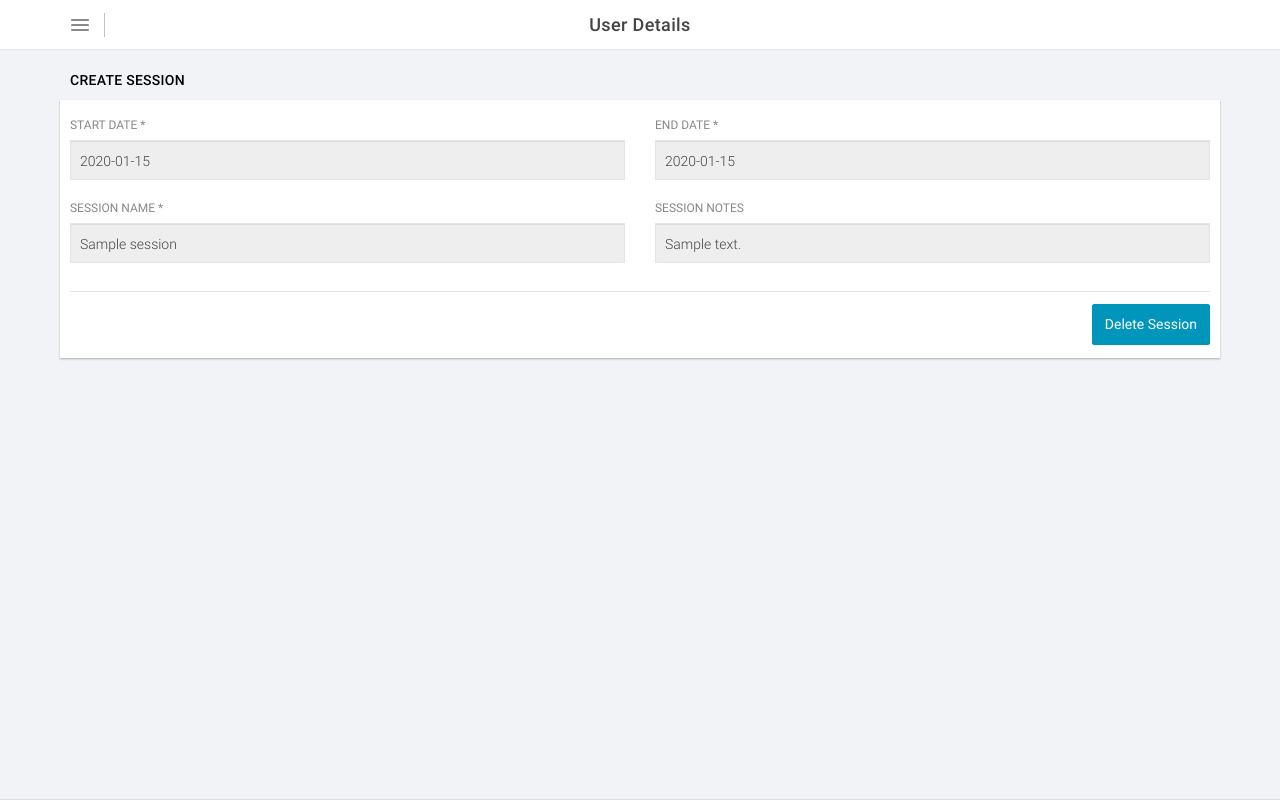
After one commit to pranaykmr/proctor-app, a Flask app: template proctorapp/templates/showSessionData.html in a window 1280 px wide. The commit adds this page. Run offline with Flask 2, Linux system fonts and the light colour scheme; the template is opened without the code that fills it: most values are stand-ins (such as "Sample title", 1, 10 or a date in 2020).

Commit message:
add show session data

```diff
--- a/proctorapp/templates/sessionListAdmin.html
+++ b/proctorapp/templates/sessionListAdmin.html
@@ -69,7 +69,7 @@
 
                     {% for session in data.sessions %}
                     <li class="link">
-                        <a href="examPage.html">
+                        <a href="{{url_for('showSessionData', sessionId=session.id)}}">
                             <div class="nameCPR">{{session.sessionname}}</div>
                             <span class="medium">{{session.startdate.strftime("%m/%d/%Y, %H:%M")}} -
                                 {{session.enddate.strftime("%m/%d/%Y, %H:%M")}}</span>
--- /dev/null
+++ b/proctorapp/templates/showSessionData.html
@@ -0,0 +1,142 @@
+<!DOCTYPE html>
+<html>
+
+<head lang="en">
+    <meta charset="utf-8">
+    <meta http-equiv="X-UA-Compatible" content="IE=edge">
+    <meta name="viewport" content="width=device-width, initial-scale=1, maximum-scale=1.0, user-scalable=no">
+    <meta name="description" content="ProcSmart">
+    <meta name="author" content="Pranay Kumar Verma">
+    <title>ProcSmart</title>
+    <link href="../static/css/bootstrap.css" rel="stylesheet">
+    <link href="../static/css/app.css" rel="stylesheet">
+
+</head>
+
+<body class="hideSlideMenu">
+
+    <nav class="slideMenu">
+        <!-- Login information container -->
+        <div class="loginInfo">
+            <div class="snapHolder"><img src="../static/imgs/img1.png" /></div>
+            <div class="loginDetail">
+                <h5>{{data.user.name}}</h5>
+                <p>{{ 'Admin' if data.user.isAdmin else 'Student' }}<br>User id: {{data.user.username}}</p>
+            </div>
+        </div>
+        <ul class="nav" id="appNav">
+            <li>
+                <a href="{{url_for('createSession')}}"><i class="glyphicon glyphicon-duplicate"></i> Create Session</a>
+            </li>
+            <li>
+                <a href="{{url_for('addUser')}}"><i class="glyphicon glyphicon-duplicate"></i> Add User</a>
+            </li>
+            <li>
+                <a href="{{url_for('sessionListAdmin')}}"><i class="glyphicon glyphicon-search"></i> Session List</a>
+            </li>
+            <li>
+                <a href="{{url_for('studentList')}}"><i class="glyphicon glyphicon-comment"></i> Student List</a>
+            </li>
+            <li>
+                <a href="{{url_for('logout')}}"><i class="glyphicon glyphicon-log-out"></i> Logout</a>
+            </li>
+        </ul>
+    </nav>
+
+    <header>
+        <div class="cntWrap clearfix">
+            <div class="headLeft">
+                <a href="#" id="tglNav"></a>
+                <span class="linkDvdr"></span>
+            </div>
+            <div class="headRight">
+            </div>
+            <div class="headTitle">
+                <h3>User Details</h3>
+            </div>
+        </div>
+    </header>
+
+
+    <div id="container">
+
+        <form method='post' action="{{ url_for('deleteSession') }}">
+            <section>
+                <div class="cntWrap">
+                    <h5>Create Session</h5>
+                    <ul class="list">
+                        <li>
+                            <div>
+                                <form id="addUser">
+                                    <div class="row">
+                                        <div class="col-xs-12 col-sm-6">
+                                            <div class="form-group">
+                                                <label for="startdate" class="control-label">Start Date *</label>
+                                                <input type="text"
+                                                    value="{{data.sessionData.startdate.strftime("%m/%d/%Y, %H:%M")}}"
+                                                    disabled="disabled" class="form-control" id="strtDate"
+                                                    name="strtDate" placeholder="Enter Start Date" />
+                                            </div>
+                                        </div>
+                                        <div class="col-xs-12 col-sm-6">
+                                            <div class="form-group">
+                                                <label for="enddate" class="control-label">End Date *</label>
+                                                <input type="text" class="form-control" id="endDate"
+                                                    value="{{data.sessionData.enddate.strftime("%m/%d/%Y, %H:%M")}}"
+                                                    disabled="disabled" name="endDate" placeholder="Enter End Date" />
+                                            </div>
+                                        </div>
+                                    </div>
+                                    <div class="row">
+                                        <div class="col-xs-12 col-sm-6">
+                                            <div class="form-group">
+                                                <label for="uid" class="control-label">Session Name *</label>
+                                                <input type="text" class="form-control"
+                                                    value="{{data.sessionData.sessionname}}" disabled="disabled"
+                                                    id="sessionName" name="sessionName"
+                                                    placeholder="Enter Session Name" />
+                                            </div>
+                                        </div>
+                                        <div class="col-xs-12 col-sm-6">
+                                            <div class="form-group">
+                                                <label for="street" class="control-label">Session Notes</label>
+                                                <input type="text" class="form-control"
+                                                    value="{{data.sessionData.sessionnotes}}" disabled="disabled"
+                                                    id="street" name="sessionNotes" />
+                                            </div>
+                                        </div>
+                                    </div>
+                                    <div class="row">
+                                        <div class="col-xs-12">
+                                            <div class="alert alert-danger medium" style="display: none">
+                                                <a href="#" class="close" aria-label="close">&times;</a>Please Fill all
+                                                Mandatory Feilds
+                                            </div>
+                                        </div>
+                                    </div>
+                                </form>
+                            </div>
+                        </li>
+                        <li>
+                            <div class="text-right">
+                                <button type="submit" class="mBtn" id="delSession" data-toggle="modal">
+                                    Delete Session
+                                </button>
+                            </div>
+                        </li>
+                    </ul>
+                </div>
+        </form>
+    </div>
+
+    <footer>
+
+    </footer>
+
+    <script src="../static/js/jquery.js"></script>
+    <script src="../static/js/bootstrap.js"></script>
+    <script src="../static/js/autosize.min.js"></script>
+    <script src="../static/js/structure.js"></script>
+</body>
+
+</html>
```
Also changed, not shown: proctorapp/routes.py (+14 -3 lines).
